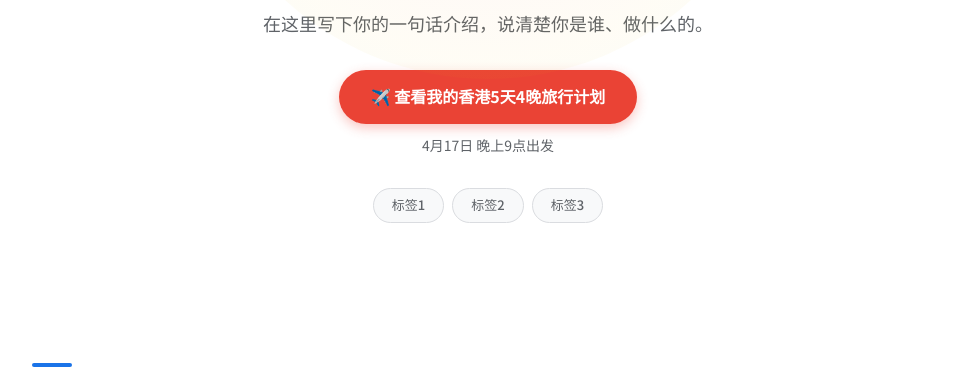
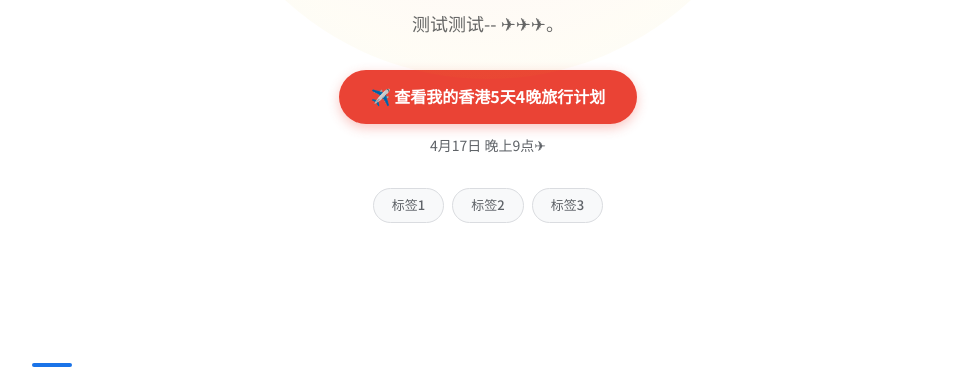
Before and after one commit to lazycat1/lazycat1.github.io, a plain HTML site: page index.html in a window 1280 px wide. Shown: the part 386-773 px from the top of the page, without its empty margins (152-1111 px from the left). Drawn offline with Linux system fonts and the light colour scheme; a web font is replaced by a local one.

Commit message:
Update index.html

```diff
--- a/index.html
+++ b/index.html
@@ -100,10 +100,10 @@
   <section class="hero">
     <div class="hero-avatar">🐱</div>
     <h1>Hi, I'm <span>LazyCat</span></h1>
-    <p>在这里写下你的一句话介绍，说清楚你是谁、做什么的。</p>
+    <p>测试测试--  ✈✈✈。</p>
     <div style="margin: 32px 0;">
       <a href="hongkong.html" style="display: inline-block; background: #ea4335; color: white; padding: 14px 32px; border-radius: 30px; font-size: 16px; font-weight: 700; text-decoration: none; box-shadow: 0 4px 12px rgba(234, 67, 53, 0.3); transition: all 0.2s;">✈️ 查看我的香港5天4晚旅行计划</a>
-      <p style="margin-top: 10px; font-size: 14px; color: var(--text2);">4月17日 晚上9点出发</p>
+      <p style="margin-top: 10px; font-size: 14px; color: var(--text2);">4月17日 晚上9点✈</p>
     </div>
     <div class="hero-tags">
       <span class="hero-tag">标签1</span>
```
